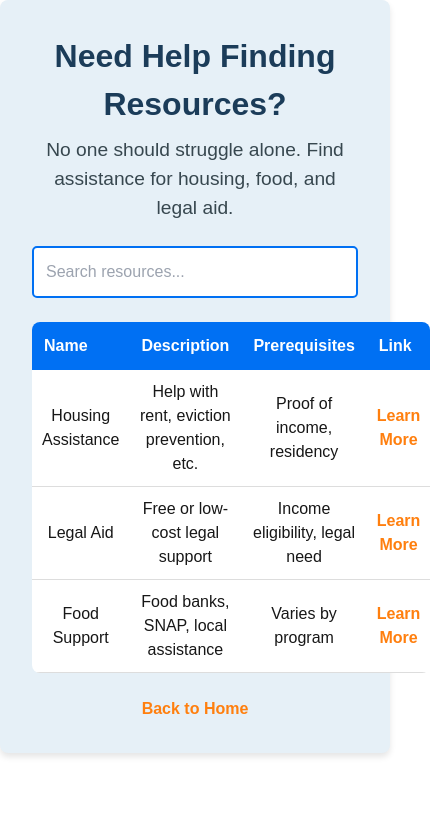
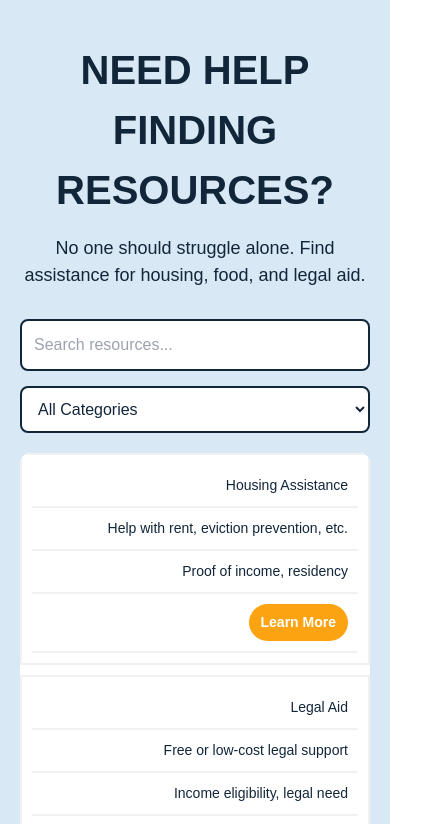
Before and after one commit to aerin-krebs/5915Eviction2, a Next.js app in the folder eviction2app/: page /resource-finder in a window 390 px wide. Shown: the top 824 px of the page, 430 px wide, since content can reach past the window. Built offline with nearby package versions, Linux system fonts and the light colour scheme.

Commit message:
revert to better css for mobile

```diff
--- a/eviction2app/src/app/resource-finder/ResourceFinder.module.css
+++ b/eviction2app/src/app/resource-finder/ResourceFinder.module.css
@@ -1,84 +1,150 @@
-/* General Page Styling */
+/* General Styles */
 .container {
-    padding: 2rem;
-    max-width: 900px;
-    margin: 0 auto;
-    background-color: #e6f0f7;
-    border-radius: 8px;
-    box-shadow: 0px 4px 6px rgba(0, 0, 0, 0.1);
-    text-align: center;
+    display: flex;
+    flex-direction: column;
+    align-items: center;
+    padding: 40px 20px;
+    background-color: #d9e8f5;
+    /* Light blue background */
+    font-family: 'Arial', sans-serif;
 }
 
-/* Title and Subtitle */
+/* Header Styling */
 .title {
-    color: #1b3c59;
-    font-size: 2rem;
-    font-weight: bold;
-    margin-bottom: 0.5rem;
+    font-size: 40px;
+    font-weight: 800;
+    color: #12263a;
+    /* Dark navy */
+    text-transform: uppercase;
+    text-align: center;
+    margin-bottom: 15px;
 }
 
 .subtitle {
-    color: #37474f;
-    font-size: 1.2rem;
-    margin-bottom: 1.5rem;
+    font-size: 18px;
+    color: #12263a;
+    text-align: center;
+    max-width: 600px;
+    margin-bottom: 30px;
 }
 
 /* Search Bar */
 .searchInput {
     width: 100%;
-    padding: 0.75rem;
-    font-size: 1rem;
-    border: 2px solid #0070f3;
-    border-radius: 5px;
-    margin-bottom: 1.5rem;
+    max-width: 400px;
+    padding: 12px;
+    font-size: 16px;
+    border: 2px solid #12263a;
+    border-radius: 8px;
+    background-color: white;
+    color: #12263a;
+    margin-bottom: 15px;
+}
+
+/* Filter Dropdown */
+.filterDropdown {
+    width: 100%;
+    max-width: 400px;
+    padding: 12px;
+    font-size: 16px;
+    border: 2px solid #12263a;
+    border-radius: 8px;
+    background-color: white;
+    color: #12263a;
+    margin-bottom: 20px;
+}
+
+/* Table Wrapper */
+.tableWrapper {
+    width: 100%;
+    overflow-x: auto;
+    max-width: 900px;
 }
 
 /* Table Styling */
 .table {
     width: 100%;
     border-collapse: collapse;
-    background: white;
-    border-radius: 8px;
+    background-color: white;
+    border-radius: 10px;
     overflow: hidden;
+    box-shadow: 0 4px 6px rgba(0, 0, 0, 0.1);
+}
+
+.table th,
+.table td {
+    border: none;
+    padding: 15px;
+    text-align: left;
+    font-size: 16px;
 }
 
 .table th {
-    background-color: #0070f3;
+    background-color: #12263a;
     color: white;
-    padding: 12px;
-    font-size: 1rem;
-    text-align: left;
+    font-weight: 700;
+    text-transform: uppercase;
 }
 
 .table td {
-    padding: 10px;
-    border-bottom: 1px solid #ddd;
+    color: #12263a;
+    border-bottom: 2px solid #f1f1f1;
 }
 
-.table tr:hover {
-    background-color: #f1f9ff;
+/* Mobile-friendly Table */
+@media (max-width: 600px) {
+    .tableWrapper {
+        overflow-x: auto;
+        display: block;
+    }
+
+    .table thead {
+        display: none;
+    }
+
+    .table tr {
+        display: block;
+        margin-bottom: 10px;
+        border: 2px solid #f1f1f1;
+        padding: 10px;
+        background-color: white;
+    }
+
+    .table td {
+        display: flex;
+        justify-content: space-between;
+        padding: 10px;
+        font-size: 14px;
+    }
+
+    .table td::before {
+        content: attr(data-label);
+        font-weight: bold;
+    }
 }
 
-/* Links */
+/* Link Styling */
 .link {
-    color: #ff7f0e;
+    background-color: #fca311;
+    /* Orange button */
+    color: white;
     text-decoration: none;
+    padding: 8px 12px;
+    border-radius: 20px;
+    display: inline-block;
     font-weight: bold;
+    transition: background 0.3s ease;
 }
 
 .link:hover {
-    text-decoration: underline;
+    background-color: #e08e00;
 }
 
 /* Back Link */
 .backLink {
-    display: inline-block;
-    margin-top: 1.5rem;
-    color: #ff7f0e;
+    margin-top: 20px;
+    text-decoration: none;
+    color: #fca311;
     font-weight: bold;
-    text-decoration: none;
+    font-size: 16px;
 }
-
-.backLink:hover {
-    text-decoration: underline;
-}
--- a/eviction2app/src/app/resource-finder/page.js
+++ b/eviction2app/src/app/resource-finder/page.js
@@ -6,32 +6,40 @@ import styles from './ResourceFinder.module.css'; // Import CSS file
 
 export default function ResourceFinder() {
     const [searchTerm, setSearchTerm] = useState('');
+    const [filter, setFilter] = useState('All'); // Filter state
 
     // Example resources
     const resources = [
         {
             name: 'Housing Assistance',
+            category: 'Housing',
             description: 'Help with rent, eviction prevention, etc.',
             prerequisites: 'Proof of income, residency',
             link: '/housing-assistance',
         },
         {
             name: 'Legal Aid',
+            category: 'Legal',
             description: 'Free or low-cost legal support',
             prerequisites: 'Income eligibility, legal need',
             link: '/legal-aid',
         },
         {
             name: 'Food Support',
+            category: 'Food',
             description: 'Food banks, SNAP, local assistance',
             prerequisites: 'Varies by program',
             link: '/food-support',
         },
     ];
 
-    const filteredResources = resources.filter((resource) =>
-        resource.name.toLowerCase().includes(searchTerm.toLowerCase())
+    // Filtered resources based on search term and category filter
+    const filteredResources = resources.filter((resource) => {
+        return (
+            resource.name.toLowerCase().includes(searchTerm.toLowerCase()) &&
+            (filter === 'All' || resource.category === filter)
         );
+    });
 
     return (
         <div className={styles.container}>
@@ -40,6 +48,7 @@ export default function ResourceFinder() {
                 No one should struggle alone. Find assistance for housing, food, and legal aid.
             </p>
 
+            {/* Search Input */}
             <input
                 type="text"
                 placeholder="Search resources..."
@@ -48,6 +57,20 @@ export default function ResourceFinder() {
                 className={styles.searchInput}
             />
 
+            {/* Filter Dropdown */}
+            <select
+                value={filter}
+                onChange={(e) => setFilter(e.target.value)}
+                className={styles.filterDropdown}
+            >
+                <option value="All">All Categories</option>
+                <option value="Housing">Housing</option>
+                <option value="Legal">Legal Aid</option>
+                <option value="Food">Food Support</option>
+            </select>
+
+            {/* Responsive Table */}
+            <div className={styles.tableWrapper}>
                 <table className={styles.table}>
                     <thead>
                         <tr>
@@ -72,6 +95,7 @@ export default function ResourceFinder() {
                         ))}
                     </tbody>
                 </table>
+            </div>
 
             <Link href="/" className={styles.backLink}>
                 Back to Home
```
Lines whose indentation alone changed are shown as unchanged.
